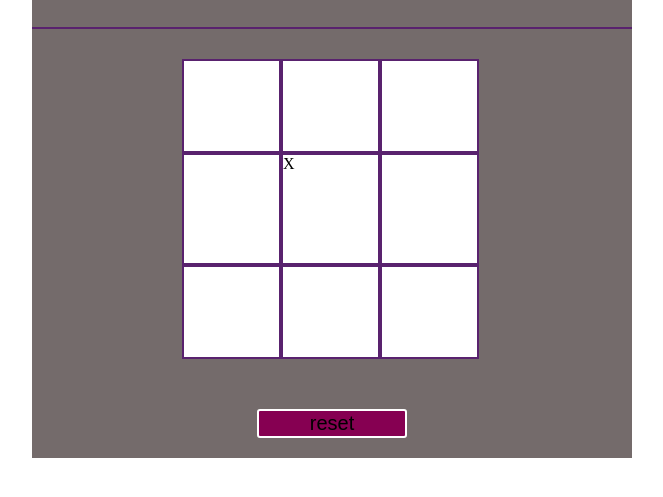
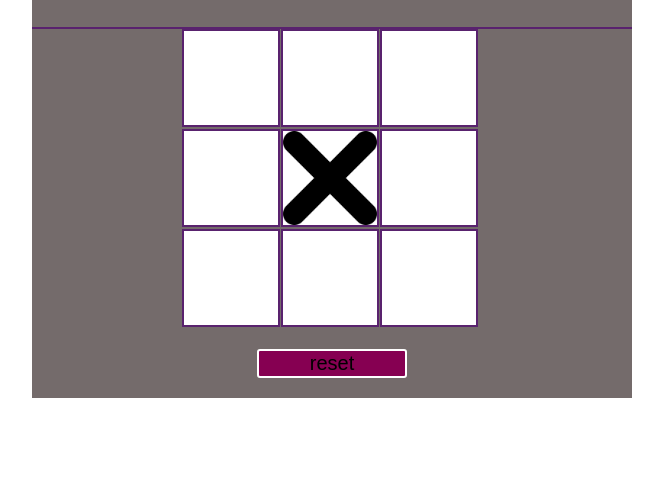
Before and after one commit to Alkesh199/Tik-Tak-Toe-Game, a plain HTML site: page index.html in a window 1280 px wide. Both pictures are taken after a click on the element 640 px from the left and 348 px from the top of the page. Shown: the part 139-636 px from the top of the page, without its empty margins (308-971 px from the left). Drawn offline with Linux system fonts and the light colour scheme.

Commit message:
replace x and 0 with images

```diff
--- a/action.js
+++ b/action.js
@@ -21,7 +21,8 @@ function mainFunction(){
                     ];
 
 
-
+    var circle_img = '<img src="circle.png" id="circle-img"></img>';
+    var cross_img = '<img src ="cross.png" id ="cross-img"></img>';
     var win_flag = false;
     var flexDiv = document.getElementById("game-field");
     var flagSpanEle  = document.getElementById("player-turn-value");
@@ -42,6 +43,7 @@ function mainFunction(){
     }
 
 
+
     function divClickAction(event){
         console.log(event.target.innerHTML);
 
@@ -49,17 +51,18 @@ function mainFunction(){
         //check if div already aving some inner tml or not
         console.log(event.target.id);
         let target_id = event.target.id;
-        if(event.target.innerHTML!="X" && event.target.innerHTML!="O"){
+        let arr_ind = parseInt(target_id.charAt(target_id.length-1))-1;
+        if(isPositionEmpty(arr_ind)){
           if(flag_turn == 1){
-            event.target.innerHTML="X";
-            player1pos[parseInt(target_id.charAt(target_id.length-1))-1]=true;
+            event.target.innerHTML=cross_img;
+            player1pos[arr_ind]=true;
           }
           else{
-            event.target.innerHTML="O";
-            player2pos[parseInt(target_id.charAt(target_id.length-1))-1]=true;
+            event.target.innerHTML=circle_img;
+            player2pos[arr_ind]=true;
           }
 
-          setTimeout(checkWinOrNot,700);
+          setTimeout(checkWinOrNot,200);
           setTimeout(function(){
             if(win_flag){
                 alert(`player ${flag_turn} win`);
@@ -67,7 +70,7 @@ function mainFunction(){
               else{
                 updateFlagTurnValue();
               }
-          },800);
+          },300);
 
         }
 
@@ -111,4 +114,8 @@ function mainFunction(){
         console.log(`player ${flag_turn} turn`);
         flagSpanEle.innerHTML=flag_turn;
     }
+
+    function isPositionEmpty(arr_ind){
+     return (player1pos[arr_ind]!=true || player2pos[arr_ind]!=true);
+    }
 }
--- a/styles.css
+++ b/styles.css
@@ -22,6 +22,7 @@ margin:0 auto;
     border-bottom:2px solid rgb(89, 34, 110);
     width: 100%;
 }
+
 #player-turn-value{
     color:#860052;
     font-weight: bold;
@@ -35,13 +36,14 @@ margin:0 auto;
  display: grid;
  grid-template-columns: 33% 33% 33%;
  height:300px;
- margin:30px;
 }
 
 
 .grid-item{
     background-color:white;
     border:2px solid rgb(89, 34, 110);
+    width:94px;
+    height:94px;
 }
 
 .button-section{
@@ -59,3 +61,8 @@ background-color:#860052;
 border:2px solid white;
 border-radius: 3px;
 }
+
+img{
+    width: 94px;
+    height:94px;
+}
```
